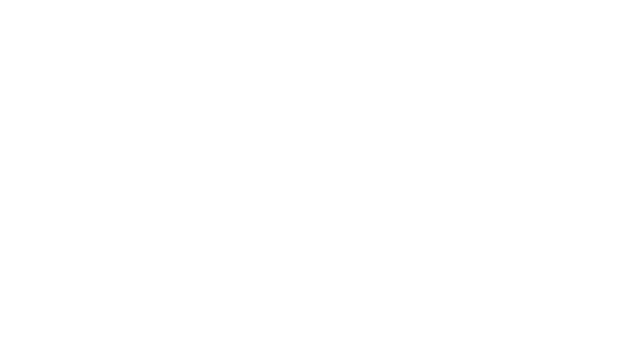
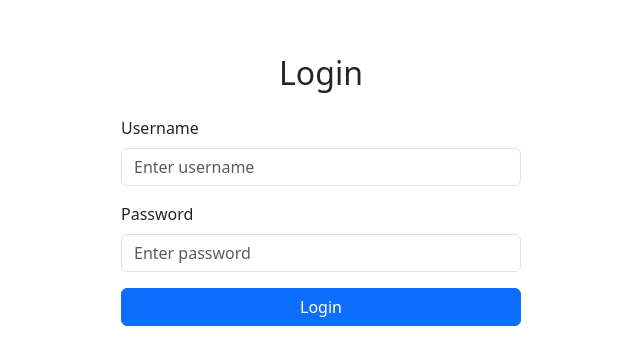
Before and after one commit to rob587/Progetto-Saas, a React app in the folder client/frontend/: page / in a window 1280 px wide. Shown: the part 210-574 px from the top of the page, without its empty margins (319-959 px from the left). Built offline with nearby package versions, Linux system fonts and the light colour scheme; the HTML template or start-up script is replaced by a standard one.

Commit message:
feat: implement routing and authentication for login and dashboard pages

```diff
--- a/client/frontend/src/App.jsx
+++ b/client/frontend/src/App.jsx
@@ -1,5 +1,32 @@
+import {
+  BrowserRouter as Router,
+  Routes,
+  Route,
+  Navigate,
+} from "react-router-dom";
+import { useContext } from "react";
+import { AuthContext } from "./context/AuthContext";
+import Login from "./pages/Login";
+import Dashboard from "./pages/Dashboard";
+
 function App() {
-  return <></>;
+  const { token } = useContext(AuthContext);
+  return (
+    <>
+      <Router>
+        <Routes>
+          <Route
+            path="/"
+            element={token ? <Navigate to="/dashboard" /> : <Login />}
+          />
+          <Route
+            path="/dashboard"
+            element={token ? <Dashboard /> : <Navigate to="/" />}
+          />
+        </Routes>
+      </Router>
+    </>
+  );
 }
 
 export default App;
--- a/client/frontend/src/context/authContext.jsx
+++ b/client/frontend/src/context/authContext.jsx
@@ -1,8 +1,8 @@
 import { createContext, useState, useEffect } from "react";
 
-export const authContext = createContext();
+export const AuthContext = createContext();
 
-export const authProvider = ({ children }) => {
+export const AuthProvider = ({ children }) => {
   const [user, setUser] = useState(null);
   const [token, setToken] = useState(localStorage.getItem("token"));
 
@@ -22,9 +22,9 @@
     localStorage.removeItem("token");
   };
 
-  return(
-    <authContext.Provider value={user, token, login, logout}>
-        {children}
-    </authContext.Provider>
-  )
+  return (
+    <AuthContext.Provider value={{ user, token, login, logout }}>
+      {children}
+    </AuthContext.Provider>
+  );
 };
--- a/client/frontend/src/main.jsx
+++ b/client/frontend/src/main.jsx
@@ -3,12 +3,12 @@
 import "./index.css";
 import App from "./App.jsx";
 import "bootstrap/dist/css/bootstrap.min.css";
-import { authProvider } from "./context/authContext.jsx";
+import { AuthProvider } from "./context/AuthContext.jsx";
 
 createRoot(document.getElementById("root")).render(
   <StrictMode>
-    <authProvider>
+    <AuthProvider>
       <App />
-    </authProvider>
+    </AuthProvider>
   </StrictMode>,
 );
--- /dev/null
+++ b/client/frontend/src/pages/DashBoard.jsx
@@ -0,0 +1,7 @@
+import React from "react";
+
+const DashBoard = () => {
+  return <div></div>;
+};
+
+export default DashBoard;
--- /dev/null
+++ b/client/frontend/src/pages/Login.jsx
@@ -0,0 +1,68 @@
+import React, { useContext, useState } from "react";
+import { AuthContext } from "../context/AuthContext";
+import { useNavigate } from "react-router-dom";
+import { Container, Form, Button, Alert } from "react-bootstrap";
+
+const Login = () => {
+  const navigate = useNavigate();
+  const { login } = useContext(AuthContext);
+  const [username, setUsername] = useState("");
+  const [password, setPassword] = useState("");
+  const [error, setError] = useState("");
+
+  //   gestione login
+
+  const handleLogin = async (e) => {
+    e.preventDefault();
+    try {
+      const res = await API.post("/auth/login", { username, password });
+      login(res.data.token);
+      navigate("/dashboard");
+    } catch (err) {
+      setError(err.response?.data?.message || "Login failed");
+    }
+  };
+
+  return (
+    <>
+      <Container
+        className="d-flex justify-content-center align-items-center"
+        style={{ height: "100vh" }}
+      >
+        <div style={{ width: "100%", maxWidth: "400px" }}>
+          <h2 className="mb-4 text-center">Login</h2>
+          {error && <Alert variant="danger">{error}</Alert>}
+          <Form onSubmit={handleLogin}>
+            <Form.Group className="mb-3">
+              <Form.Label>Username</Form.Label>
+              <Form.Control
+                type="text"
+                placeholder="Enter username"
+                value={username}
+                onChange={(e) => setUsername(e.target.value)}
+                required
+              />
+            </Form.Group>
+
+            <Form.Group className="mb-3">
+              <Form.Label>Password</Form.Label>
+              <Form.Control
+                type="password"
+                placeholder="Enter password"
+                value={password}
+                onChange={(e) => setPassword(e.target.value)}
+                required
+              />
+            </Form.Group>
+
+            <Button variant="primary" type="submit" className="w-100">
+              Login
+            </Button>
+          </Form>
+        </div>
+      </Container>
+    </>
+  );
+};
+
+export default Login;
```
